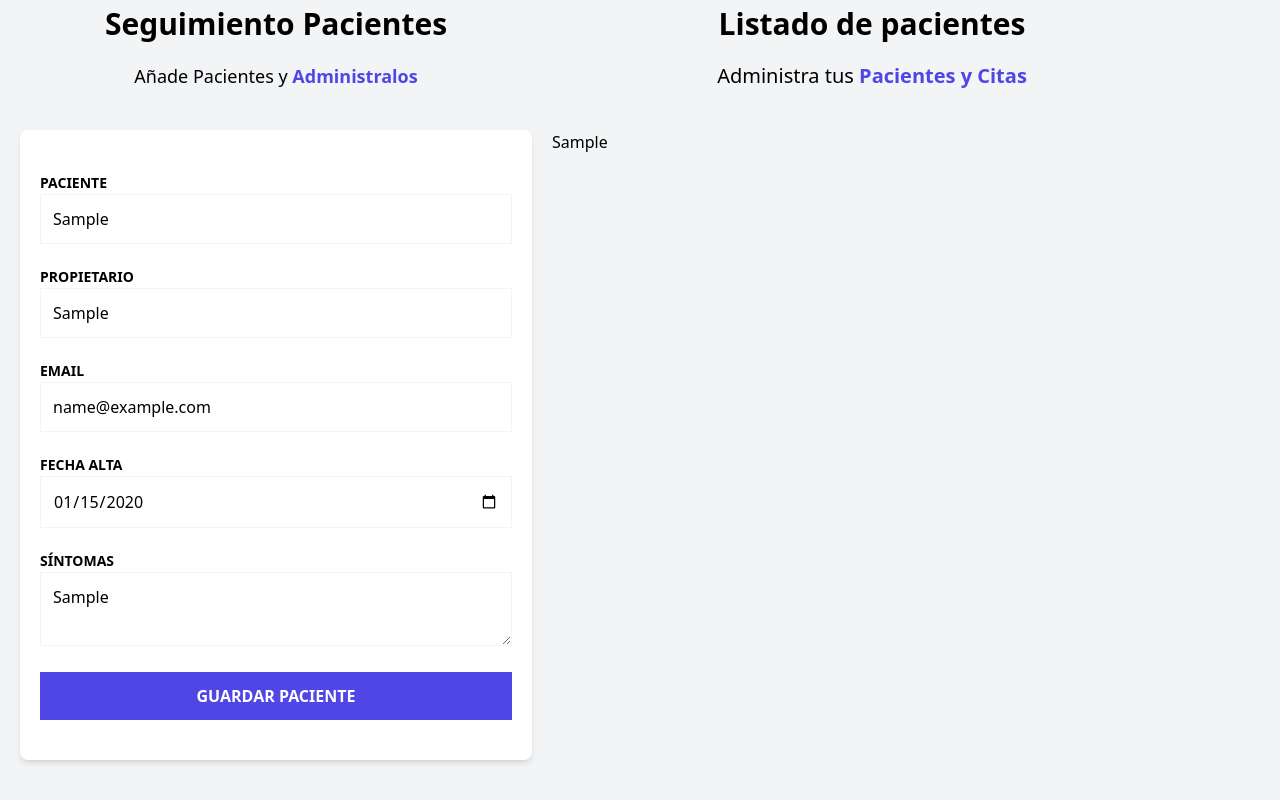
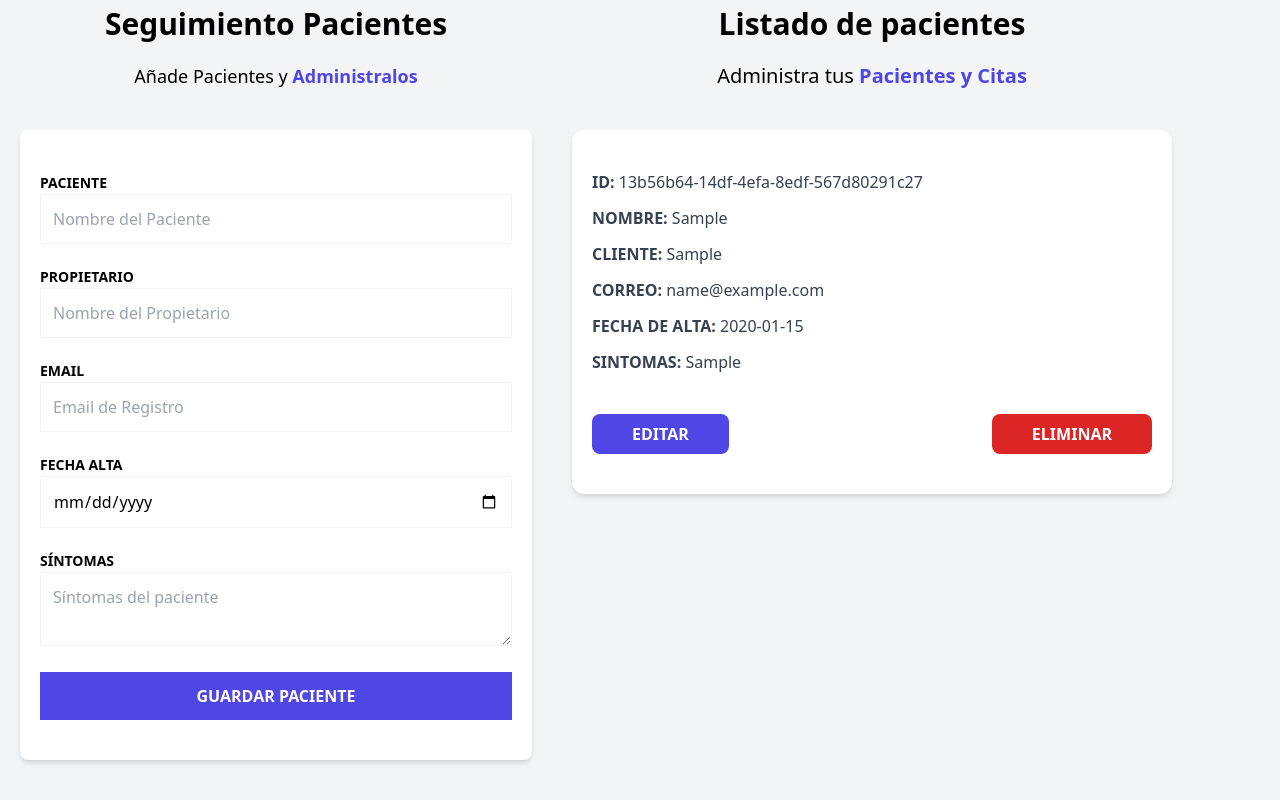
Before and after one commit to benjasx/pacientes-zustand, a React (Vite) app: page / in a window 1280 px wide. Both pictures are taken after typing "Sample", "Sample", "name@example.com", "2020-01-15", "Sample" into the empty fields and a click on the input "Guardar Paciente". Shown: the part 218-1018 px from the top of the page. Built offline with nearby package versions, Linux system fonts and the light colour scheme.

Commit message:
mostrando lista de pacientes

```diff
--- /dev/null
+++ b/src/components/PatienDetailElement.tsx
@@ -0,0 +1,13 @@
+type PatientDetailItemProps = {
+    label: string
+    data: string
+}
+
+export default function PatienDetailElement({label, data}:PatientDetailItemProps) {
+  return (
+    <p className="font-bold mb-3 text-gray-700 uppercase">
+      {label}: {""}
+      <span className="font-normal normal-case">{data}</span>
+    </p>
+  );
+}
--- a/src/components/PatientDetails.tsx
+++ b/src/components/PatientDetails.tsx
@@ -1,11 +1,30 @@
-import { Patient } from "../types"
+import { Patient } from "../types";
+import PatienDetailElement from "./PatienDetailElement";
 
 type PatientDetailsProps = {
-    patient: Patient
+  patient: Patient;
+};
+
+export default function PatientDetails({ patient }: PatientDetailsProps) {
+  return (
+    <div className="mx-5 my-10 px-5 py-10 bg-white shadow-md rounded-xl">
+      <PatienDetailElement label="ID" data={patient.id} />
+      <PatienDetailElement label="nombre" data={patient.name} />
+      <PatienDetailElement label="Cliente" data={patient.caretaker} />
+      <PatienDetailElement label="correo" data={patient.email} />
+      <PatienDetailElement label="fecha de alta" data={patient.date.toString()} />
+      <PatienDetailElement label="Sintomas" data={patient.symptoms} />
+
+
+      <div className="flex justify-between gap-3 mt-10">
+        <button  type="button" className="py-2 px-10 bg-indigo-600 hover:bg-indigo-700 text-white font-bold uppercase rounded-lg">
+            Editar
+        </button>
+
+        <button  type="button" className="py-2 px-10 bg-red-600 hover:bg-red-700 text-white font-bold uppercase rounded-lg">
+            Eliminar
+        </button>
+      </div>
+    </div>
+  );
 }
-
-export default function PatientDetails({patient}: PatientDetailsProps) {
-  return (
-    <div>{patient.name}</div>
-  )
-}
--- a/src/components/PatientForm.tsx
+++ b/src/components/PatientForm.tsx
@@ -5,10 +5,11 @@
 
 export default function PatientForm() {
     const addPatient = usePatientStore(state => state.addPatient)
-    const {register,handleSubmit, formState: { errors }} = useForm<DraftPatien>();
+    const {register,handleSubmit, formState: { errors }, reset} = useForm<DraftPatien>();
 
   const registerPatient = (data: DraftPatien) => {
     addPatient(data)
+    reset()
   };
 
   return (
```
